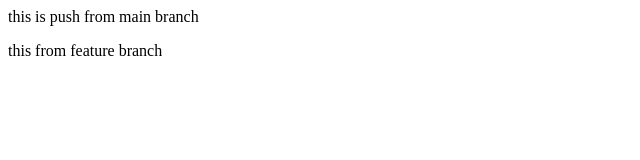
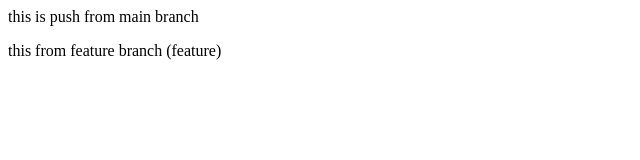
Before and after one commit to rajesh721139/mid-test, a plain HTML site: page index.html in a window 1280 px wide. Shown: the full height of the page, 0-640 px from the left. Drawn offline with Linux system fonts and the light colour scheme.

Commit message:
from sec branch 2

```diff
--- a/index.html
+++ b/index.html
@@ -1,2 +1,2 @@
 <p> this is push from main branch </p>
-<p> this from feature branch </p>
+<p> this from feature branch (feature)</p>
```
